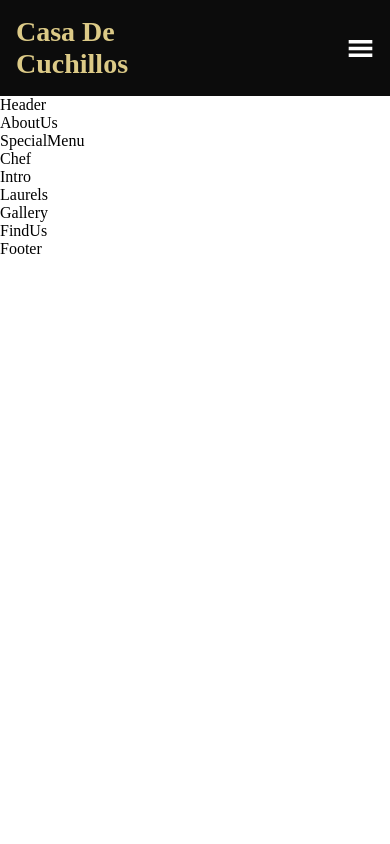
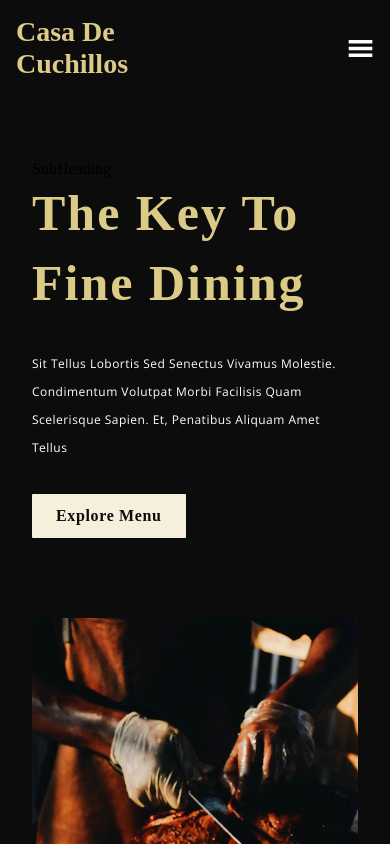
Before and after one commit to Eric-Santos/casadecuchillos, a React (Create React App) app: page / in a window 390 px wide. Shown: the top 844 px of the page. Built offline with nearby package versions, Linux system fonts and the light colour scheme; a web font is replaced by a local one.

Commit message:
added header image as webp format, no errors

```diff
--- a/src/container/Header/Header.css
+++ b/src/container/Header/Header.css
@@ -0,0 +1,44 @@
+.app__header {
+    background-color: var(--color-black);
+}
+
+.app__header-h1 {
+    font-family: var(--font-base);
+    color: var(--color-golden);
+    font-weight: 700;
+    letter-spacing: 0.04em;
+    text-transform: capitalize;
+    line-height: 117px;
+    font-size: 90px;
+}
+
+.app__header-img img {
+    width: 80%;
+}
+
+@media screen and (min-width: 2000px) {
+    .app__header-h1 {
+        font-size: 180px;
+        line-height: 210px;
+    }
+}
+
+@media screen and (max-width: 1150px) {
+    .app__header-h1 {
+        font-size: 90px;
+    }
+}
+
+@media screen and (max-width: 650px) {
+    .app__header-h1 {
+        font-size: 70px;
+        line-height: 87px;
+    }
+}
+
+@media screen and (max-width: 450px) {
+    .app__header-h1 {
+        font-size: 50px;
+        line-height: 70px;
+    }
+}
--- a/src/container/Header/Header.jsx
+++ b/src/container/Header/Header.jsx
@@ -1,10 +1,26 @@
 import React from 'react';
+
+import { SubHeading } from '../../components';
+// import { images } from '../../constants';
+import brisket from '../../assets/brisket.webp'
 
 import './Header.css';
 
 const Header = () => (
-  <div>
-    Header
+  <div className="app__header app__wrapper section__padding" id="home">
+    <div className="app__wrapper_info">
+      <SubHeading title="Chase the new flavour" />
+      <h1 className="app__header-h1">The Key To Fine Dining</h1>
+      <p className="p__opensans" style={{ margin: '2rem 0' }}>Sit tellus lobortis sed senectus vivamus molestie. Condimentum volutpat morbi facilisis quam scelerisque sapien. Et, penatibus aliquam amet tellus </p>
+      <button type="button" className="custom__button">Explore Menu</button>
+    </div>
+
+    <div className="app__wrapper_img">
+      {/* <img src={images.welcome} alt="header_img" /> */}
+
+      {/* image would not load as webp, importing directly */}
+      <img src={brisket} alt="header_img" />
+    </div>
   </div>
 );
 
```
Also changed, not shown: src/assets/brisket.webp (added).
